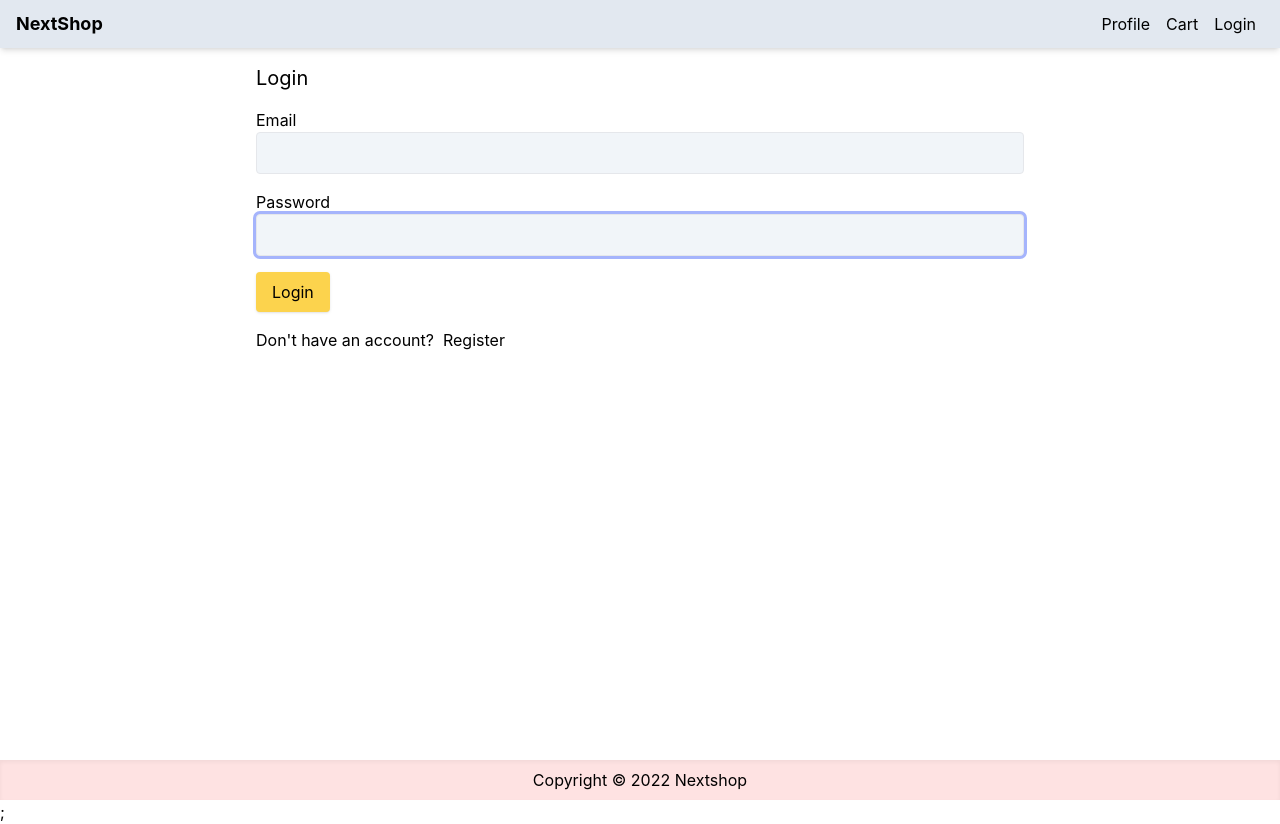
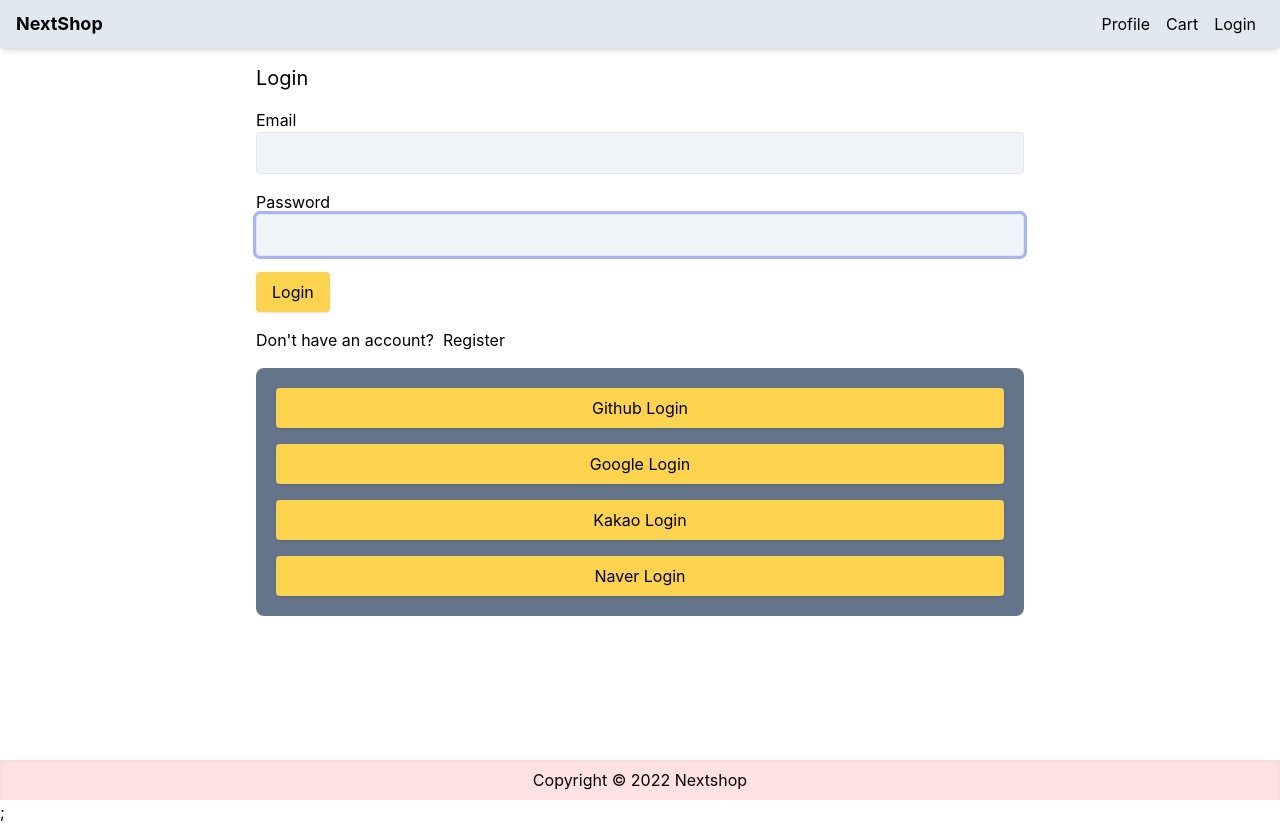
Before and after one commit to honk0128/NextShop, a Next.js app: page /login in a window 1280 px wide. Built offline with nearby package versions, Linux system fonts and the light colour scheme; no server answers.

Commit message:
13. social_login

```diff
--- a/pages/api/auth/[...nextauth].js
+++ b/pages/api/auth/[...nextauth].js
@@ -1,8 +1,12 @@
 import bcryptjs from 'bcryptjs';
 import NextAuth from 'next-auth';
-import CredentialsProvider from 'next-auth/providers/credentials';
 import User from '../../../models/User';
 import db from '../../../utils/db';
+import CredentialsProvider from 'next-auth/providers/credentials';
+import GitHubProvider from 'next-auth/providers/github';
+import GoogleProvider from 'next-auth/providers/google';
+import KakaoProvider from 'next-auth/providers/kakao';
+import NaverProvider from 'next-auth/providers/naver';
 
 export default NextAuth({
   session: {
@@ -41,5 +45,24 @@ export default NextAuth({
         throw new Error('Invalid email or password');
       },
     }),
+    GitHubProvider({
+      clientId: process.env.GITHUB_ID,
+      clientSecret: process.env.GITHUB_SECRET,
+    }),
+
+    GoogleProvider({
+      clientId: process.env.GOOGLE_CLIENT_ID,
+      clientSecret: process.env.GOOGLE_CLIENT_SECRET,
+    }),
+
+    KakaoProvider({
+      clientId: process.env.KAKAO_CLIENT_ID,
+      clientSecret: process.env.KAKAO_CLIENT_SECRET,
+    }),
+
+    NaverProvider({
+      clientId: process.env.NAVER_CLIENT_ID,
+      clientSecret: process.env.NAVER_CLIENT_SECRET,
+    }),
   ],
 });
--- a/pages/login.js
+++ b/pages/login.js
@@ -34,6 +34,50 @@ export default function LoginScreen() {
       if (result.error) {
         toast.error(result.error);
       }
+    } catch (err) {
+      toast.error(getError(err));
+    }
+  };
+
+  const githubLoginHandler = async () => {
+    try {
+      const result = await signIn('github', {
+        redirect: false,
+      });
+      console.log('Github login: ' + result);
+    } catch (err) {
+      toast.error(getError(err));
+    }
+  };
+
+  const googleLoginHandler = async () => {
+    try {
+      // eslint-disable-next-line no-unused-vars
+      const result = await signIn('google', {
+        redirect: false,
+      });
+    } catch (err) {
+      toast.error(getError(err));
+    }
+  };
+
+  const kakaoLoginHandler = async () => {
+    try {
+      // eslint-disable-next-line no-unused-vars
+      const result = await signIn('kakao', {
+        redirect: false,
+      });
+    } catch (err) {
+      toast.error(getError(err));
+    }
+  };
+
+  const naverLoginHandler = async () => {
+    try {
+      // eslint-disable-next-line no-unused-vars
+      const result = await signIn('naver', {
+        redirect: false,
+      });
     } catch (err) {
       toast.error(getError(err));
     }
@@ -91,6 +135,48 @@ export default function LoginScreen() {
           Don&apos;t have an account? &nbsp;
           <Link href="register">Register</Link>
         </div>
+
+        <div className="p-5 bg-slate-500 rounded-lg">
+          <div className="mb-4">
+            <button
+              className="primary-button w-full"
+              type="button"
+              onClick={githubLoginHandler}
+            >
+              Github Login
+            </button>
+          </div>
+
+          <div className="mb-4">
+            <button
+              className="primary-button w-full"
+              type="button"
+              onClick={googleLoginHandler}
+            >
+              Google Login
+            </button>
+          </div>
+
+          <div className="mb-4">
+            <button
+              className="primary-button w-full"
+              type="button"
+              onClick={kakaoLoginHandler}
+            >
+              Kakao Login
+            </button>
+          </div>
+
+          <div className="">
+            <button
+              className="primary-button w-full"
+              type="button"
+              onClick={naverLoginHandler}
+            >
+              Naver Login
+            </button>
+          </div>
+        </div>
       </form>
     </Layout>
   );
```
